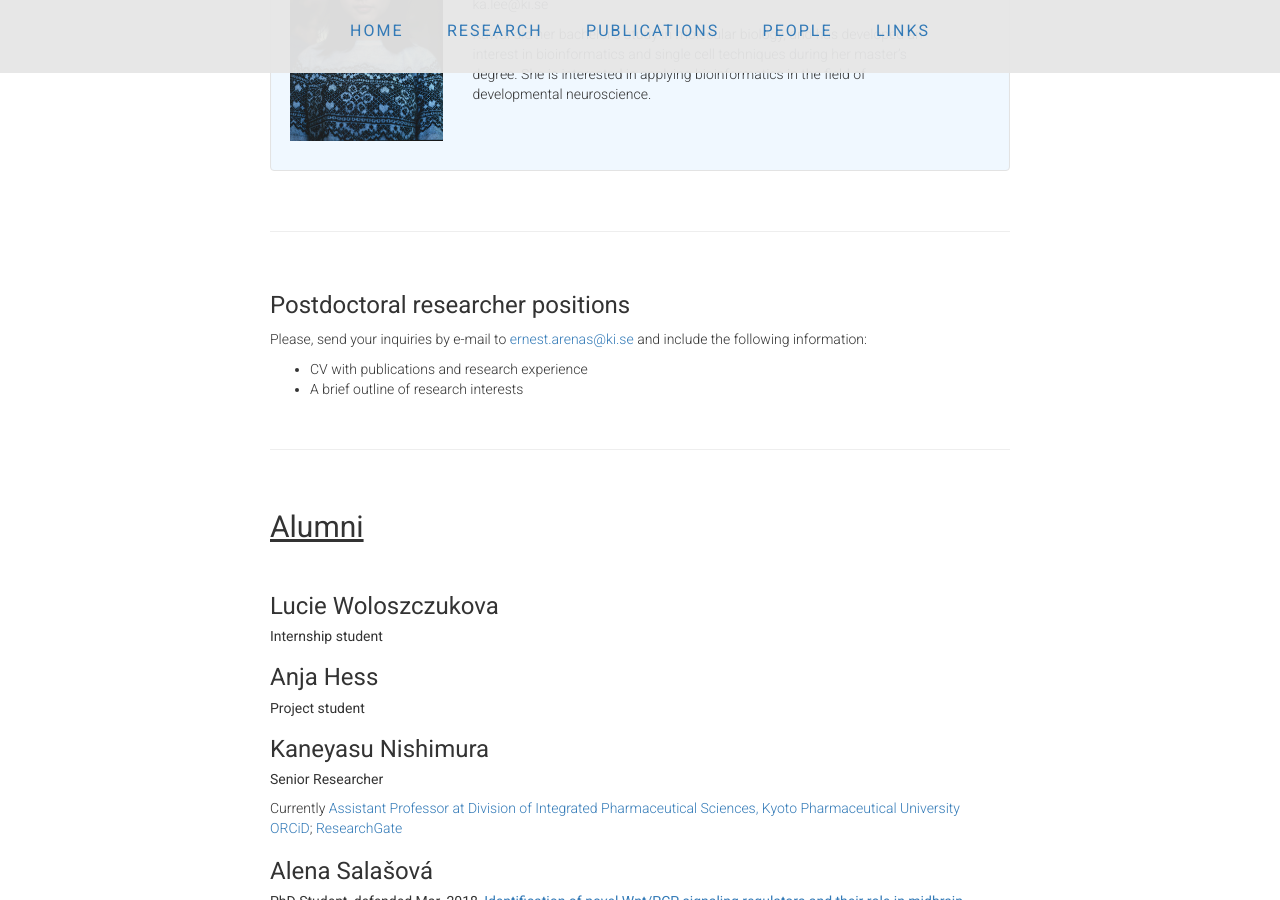
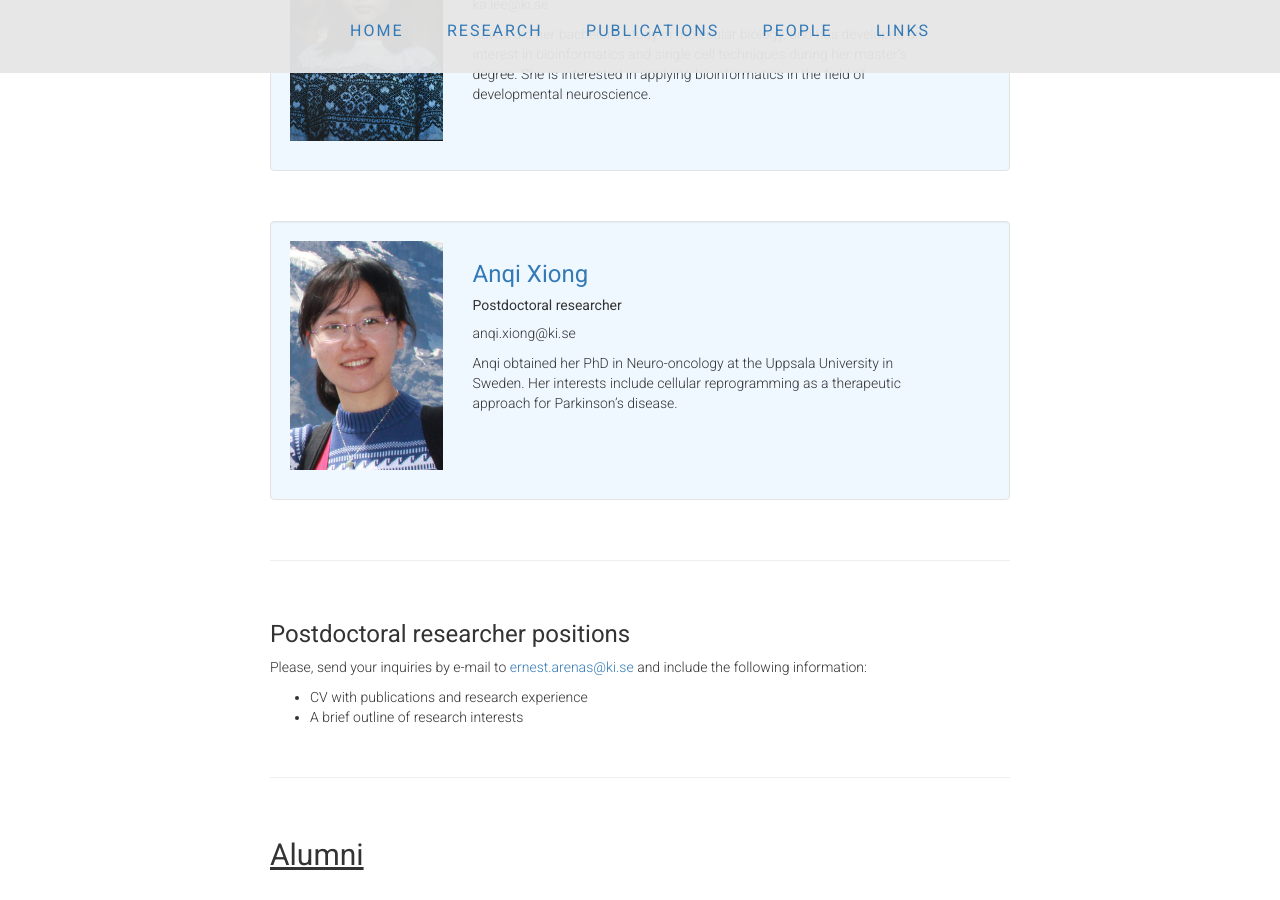
Before and after one commit to ArenasLab/arenaslab.github.io, a Jekyll site: the page people/index.html, which Jekyll copies as it is, in a window 1280 px wide and 900 px high, scrolled down 1455 px. Built offline with Jekyll 4.4.1, drawn with Linux system fonts in a browser that asks for light colours.

Commit message:
Update index.html

```diff
--- a/people/index.html
+++ b/people/index.html
@@ -163,7 +163,30 @@
               </div>
 	    </div>
 
+          <p>&nbsp;<p>
 
+<div class="wellb">
+          <div class="media">
+            <div class="media-body">
+	      <div class="row">
+                <div class=" col-sm-4  col-md-3 col-lg-3">
+                  <p><img src="../img/AX3.jpg" class="img-responsive" width="300" height="450"/></p>
+                </div>
+                <div class=" col-sm-6  col-md-8 col-lg-8">
+                  <h3><a href="https://ki.se/en/people/anqxio">Anqi Xiong</a></h3>
+                    <h5>Postdoctoral researcher</h5>
+                      <p>anqi.xiong@ki.se<br>
+	                <p> Anqi obtained her PhD in Neuro-oncology at the Uppsala University in Sweden. Her interests include cellular reprogramming as a therapeutic approach for Parkinson’s disease.
+
+ </a></p>
+
+
+	              </p>
+                    </div>
+                  </div>
+	        </div>
+              </div>
+	    </div>
 
 
 
```
